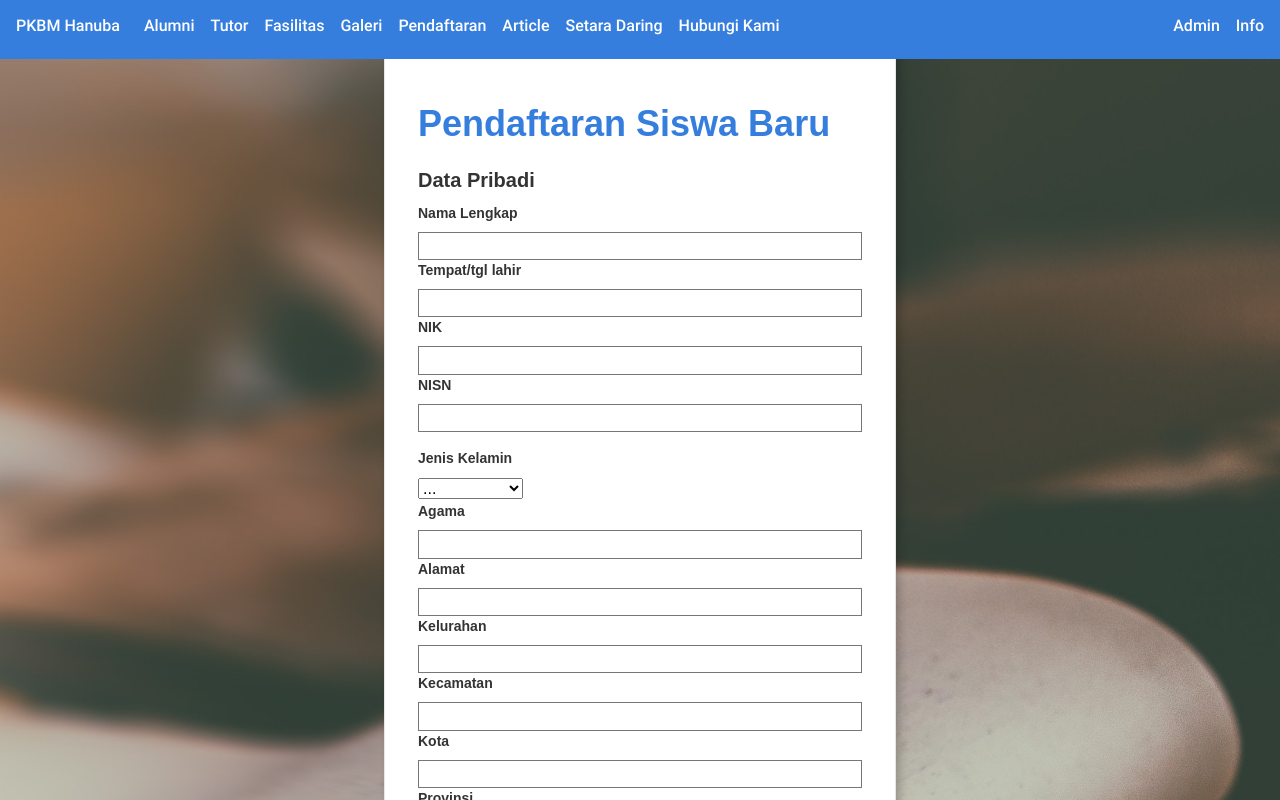
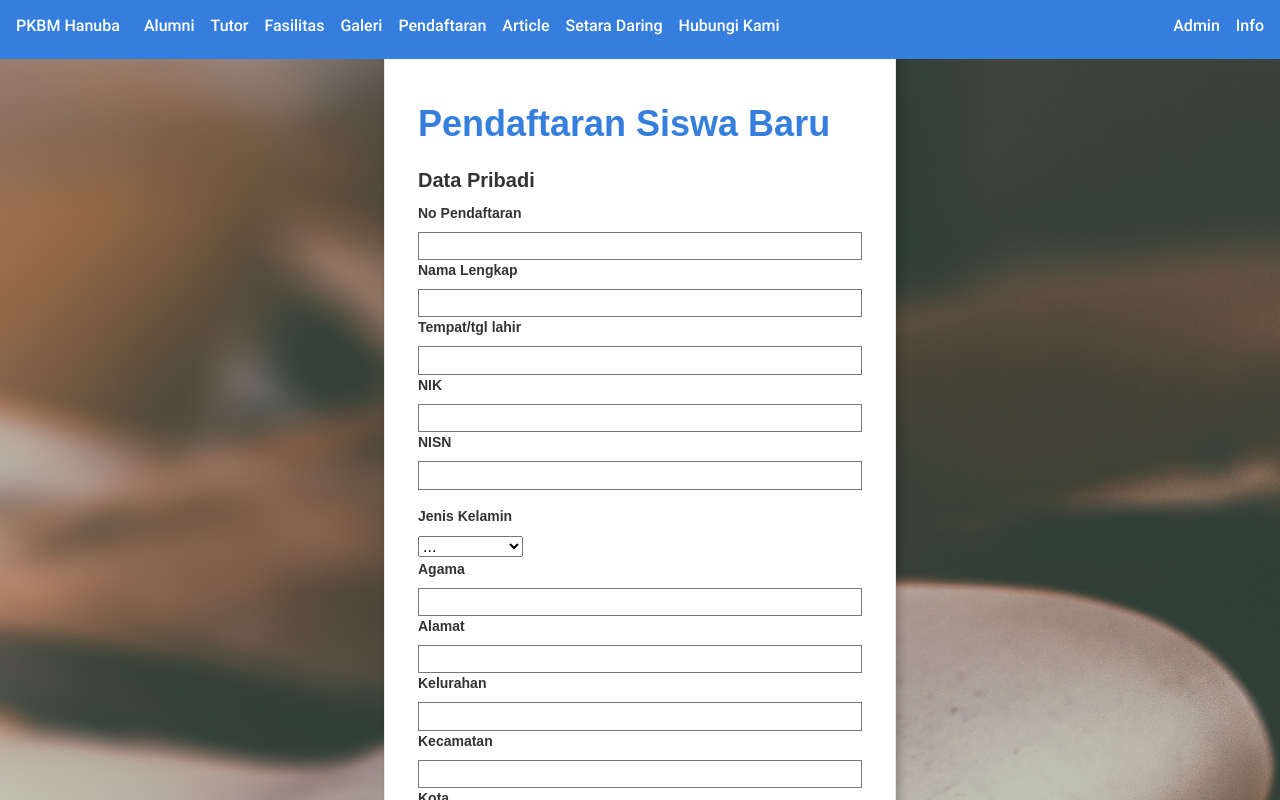
Before and after one commit to yosuatarigan/pkbm_web, a React (Create React App) app: page /pendaftaran in a window 1280 px wide. Shown: the top 800 px of the page. Built offline with nearby package versions, Linux system fonts and the light colour scheme; no server answers.

Commit message:
ini ya sar

```diff
--- a/package.json
+++ b/package.json
@@ -1,6 +1,6 @@
 {
   "name": "pkbm3",
-  "homepage": "http://jostarprogramming.com",
+  "homepage": "http://pkbmhanubamedan.sch.id/",
   "author": "yosuatarigan7@gmail.com",
   "version": "0.1.0",
   "private": true,
--- a/src/components/Pendaftaran/Pendaftaran.jsx
+++ b/src/components/Pendaftaran/Pendaftaran.jsx
@@ -8,6 +8,7 @@ import { yellow } from '@material-ui/core/colors';
 const Register = () => {
 
     const dataaawal= {
+        nopendaftaran : '',
         namalengkap : '',
         tempatdantanggallahir : '',
         nik : '',
@@ -104,6 +105,8 @@ doc.text(x3, y, 'Kementerian Pendidikan dan Kebudayaan')
 doc.text(x3+60, y=y+yi, 'PKBM Hanuba Medan')
 doc.text(x3+25, y=y+yi,'Formulir Pendaftaran siswa baru')
 doc.text(x3+25, y=y+yi,'TAHUN PELAJARAN 2020/2021')
+doc.text(x, y=y+yi+yi,'No. Pendaftaran')
+doc.text(x4,y, `   : ${datadaftar.nopendaftaran}`)
 doc.text(x, y=y+yi+yi,'I. CALON SISWA')
 doc.text(x2, y=y+yi,'1. Nama Lengkap')
 doc.text(x4,y, `   : ${datadaftar.namalengkap}`)
@@ -226,6 +229,7 @@ doc.save("pendaftar.pdf")
                 < fieldset id="sign_up" className="ba b--transparent ph0 mh0">
                     <legend className="f2 blue fw6 ph0 mh0">Pendaftaran Siswa Baru</legend>
                     <legend className="f4 fw6 ph0 mh0">Data Pribadi</legend>
+                    <Field value={datadaftar.nopendaftaran} labelfield='No Pendaftaran' handlechange={handleChange} namefield='nopendaftaran' />
                     <Field value={datadaftar.namalengkap} labelfield='Nama Lengkap' handlechange={handleChange} namefield='namalengkap' />
                     <Field value={datadaftar.tempatdantanggallahir} labelfield='Tempat/tgl lahir' handlechange={handleChange} namefield='tempatdantanggallahir'/>
                     <Field value={datadaftar.nik} labelfield='NIK' handlechange={handleChange} namefield='nik'/>
```
